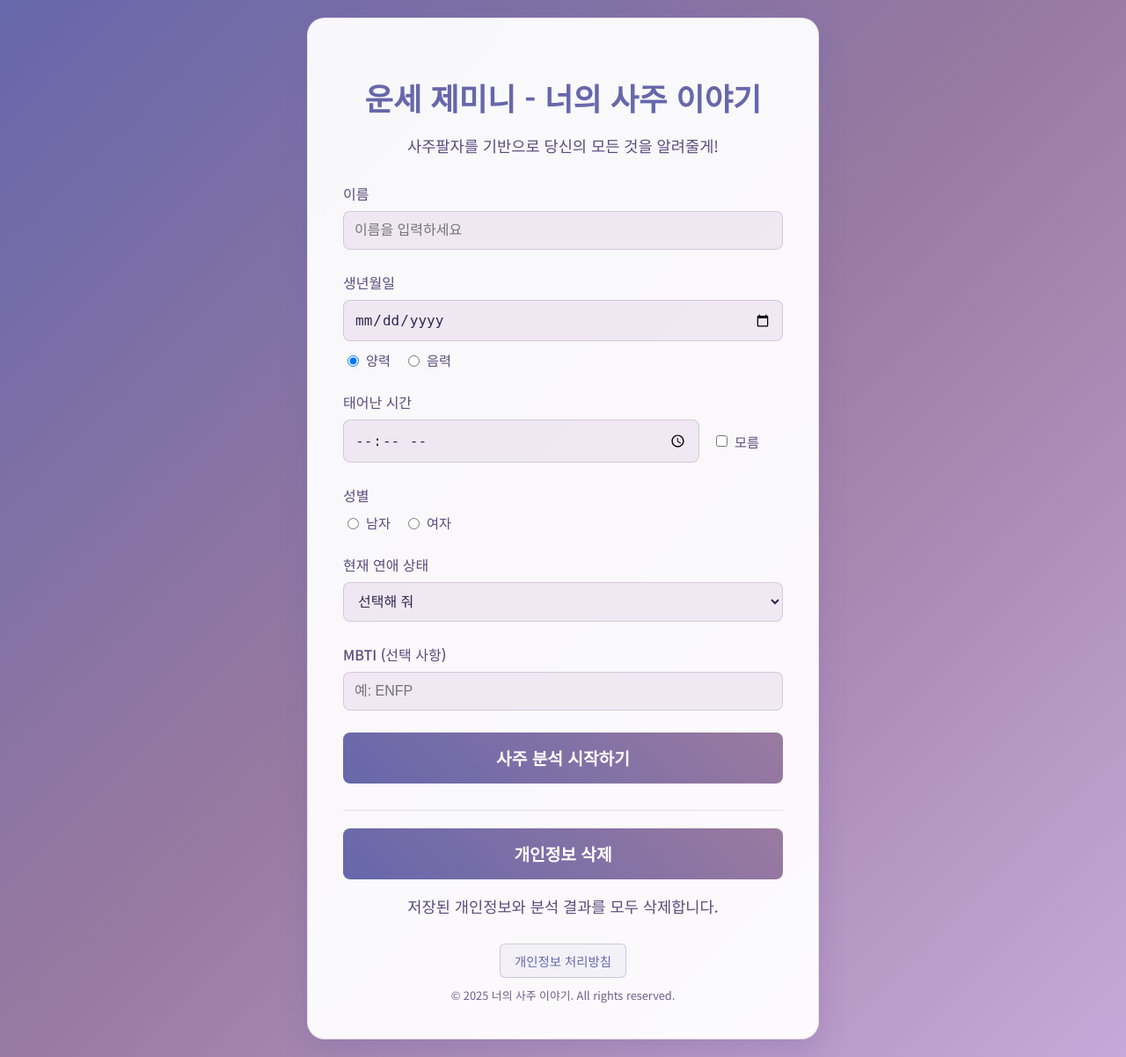
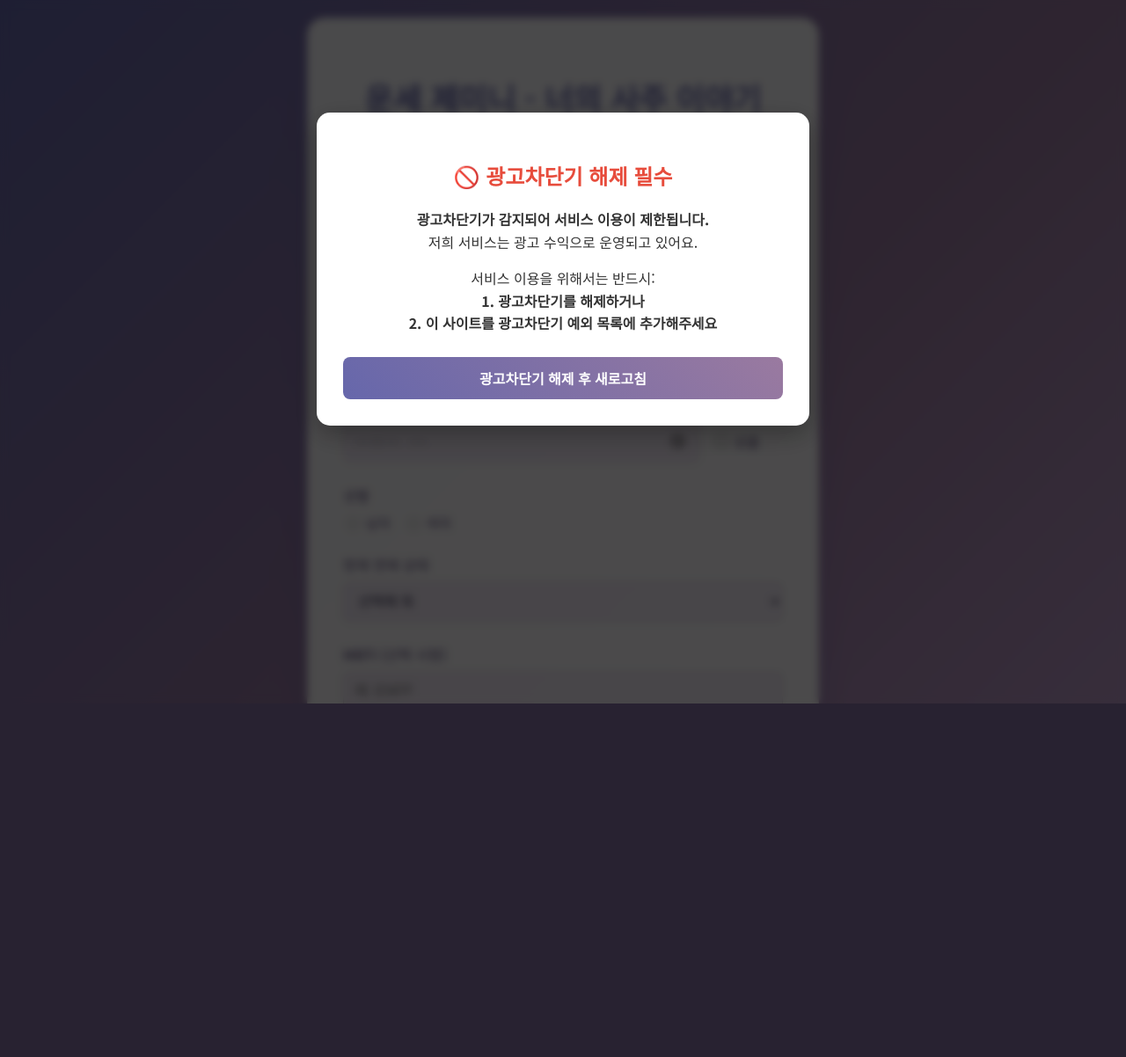
Before and after one commit to codingTonic/jajuTonic, a Flask app: page / in a window 1280 px wide. Shown: the whole page at 88% size. After the commit the page ends 800 px from the top, so only its background shows below. Run offline with Flask 3, Linux system fonts and the light colour scheme; some libraries are stand-ins or nearby versions.

Commit message:
Assistant checkpoint: 광고차단기 감지 로직 개선 및 쿠팡 광고 추가
Assistant generated file changes:
- templates/index.html: 광고차단기 감지를 위한 쿠팡 광고 스크립트 추가
- static/js/index_script.js: 광고차단기 감지 로직 개선, 광고차단기 감지 실행 타이밍 조정

---

User prompt:

INDEX.html에서는 광고 차단기 감지가 되고 있지 않는거 같아요

Replit-Commit-Author: Assistant
Replit-Commit-Session-Id: 2b58155f-90b4-43ac-95f5-963be522a65d

```diff
--- a/static/js/index_script.js
+++ b/static/js/index_script.js
@@ -190,21 +190,50 @@ document.addEventListener('DOMContentLoaded', function() {
 
     // 광고차단기 감지 기능
     window.detectAdBlocker = function() {
-        // 테스트용 광고 요소 생성
+        // 방법 1: 쿠팡 스크립트 로드 확인
+        const testCoupangScript = document.getElementById('test-coupang-script');
+        const testAdContainer = document.getElementById('test-ad-container');
+
+        // 방법 2: 일반적인 광고 요소 테스트
         const testAd = document.createElement('div');
         testAd.innerHTML = '&nbsp;';
-        testAd.className = 'adsbox';
+        testAd.className = 'adsbox advertisement ads ad-banner';
         testAd.style.position = 'absolute';
         testAd.style.left = '-10000px';
+        testAd.style.width = '1px';
+        testAd.style.height = '1px';
         document.body.appendChild(testAd);
 
         setTimeout(() => {
-            // 광고차단기가 요소를 차단했는지 확인
+            let adBlockDetected = false;
+
+            // 쿠팡 스크립트가 로드되지 않았거나 PartnersCoupang이 정의되지 않은 경우
+            if (typeof PartnersCoupang === 'undefined') {
+                console.log('쿠팡 파트너스 스크립트가 차단됨');
+                adBlockDetected = true;
+            }
+
+            // 테스트 광고 요소가 차단된 경우
             if (testAd.offsetHeight === 0 || testAd.style.display === 'none' || testAd.style.visibility === 'hidden') {
+                console.log('테스트 광고 요소가 차단됨');
+                adBlockDetected = true;
+            }
+
+            // 광고 컨테이너의 내용이 비어있는 경우
+            if (testAdContainer && testAdContainer.children.length <= 2) { // script 태그 2개만 있는 경우
+                console.log('쿠팡 광고 컨테이너가 비어있음');
+                adBlockDetected = true;
+            }
+
+            if (adBlockDetected) {
                 showAdBlockModal();
             }
-            document.body.removeChild(testAd);
-        }, 100);
+
+            // 테스트 요소 정리
+            if (testAd.parentNode) {
+                document.body.removeChild(testAd);
+            }
+        }, 1500); // 1.5초 후 확인
     };
 
     window.showAdBlockModal = function() {
@@ -265,5 +294,5 @@ document.addEventListener('DOMContentLoaded', function() {
     // 페이지 로드 완료 후 광고차단기 감지 실행
     setTimeout(() => {
         detectAdBlocker();
-    }, 2000); // 2초 후 실행
+    }, 3000); // 3초 후 실행 (광고 스크립트 로딩 시간 확보)
 });
--- a/templates/index.html
+++ b/templates/index.html
@@ -10,6 +10,18 @@
     <div class="container">
         <h1>운세 제미니 - 너의 사주 이야기</h1>
         <p>사주팔자를 기반으로 당신의 모든 것을 알려줄게!</p>
+
+        <!-- 광고차단기 감지를 위한 숨겨진 쿠팡 광고 -->
+        <div id="test-ad-container" style="position: absolute; left: -10000px; width: 1px; height: 1px; overflow: hidden;">
+            <script src="https://ads-partners.coupang.com/g.js" id="test-coupang-script"></script>
+            <script>
+                try {
+                    new PartnersCoupang.G({"id":648436,"trackingCode":"AF9065033","subId":"test","template":"carousel","width":"320","height":"100"});
+                } catch (e) {
+                    console.log('테스트 광고 로드 실패:', e);
+                }
+            </script>
+        </div>
 
         <form id="sajuForm" action="/calculate" method="post">
             <input type="hidden" name="csrf_token" value="{{ csrf_token() }}"/>
```
